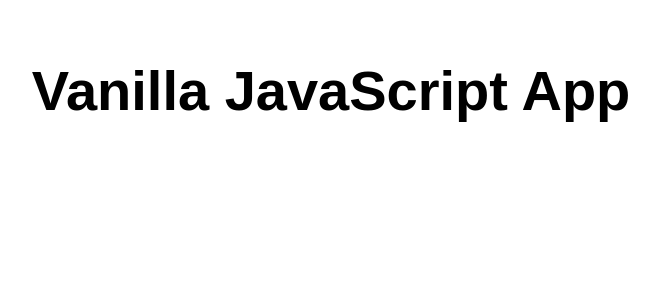
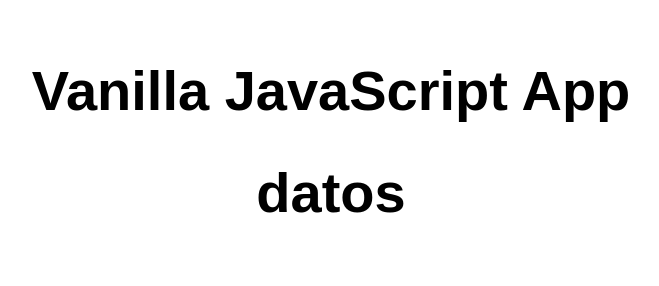
Before and after one commit to pagedhack/administracion, a website: page src/index.html in a window 1280 px wide. Shown: the whole page, without its empty margins (309-968 px from the left). Drawn offline with Linux system fonts and the light colour scheme.

Commit message:
Update index.html

```diff
--- a/src/index.html
+++ b/src/index.html
@@ -11,6 +11,7 @@
 <body>
   <main>
     <h1>Vanilla JavaScript App</h1>
+    <h1>datos</h1>
   </main>
 </body>
 
```
